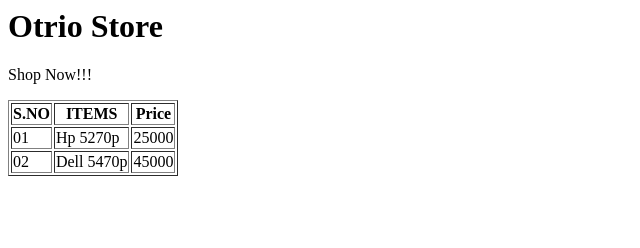
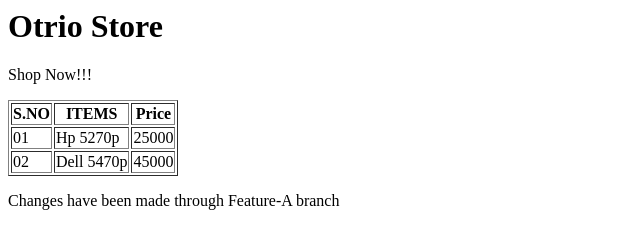
Before and after one commit to AbdullahArif2018/project4, a plain HTML site: page index.html in a window 1280 px wide. Shown: the whole page, without its empty margins (0-640 px from the left). Drawn offline with Linux system fonts and the light colour scheme.

Commit message:
Added Feature-A

```diff
--- a/index.html
+++ b/index.html
@@ -25,7 +25,7 @@
 
 </table>
 
-
+<p>Changes have been made through Feature-A branch</p>
 </body>
 
 
```
